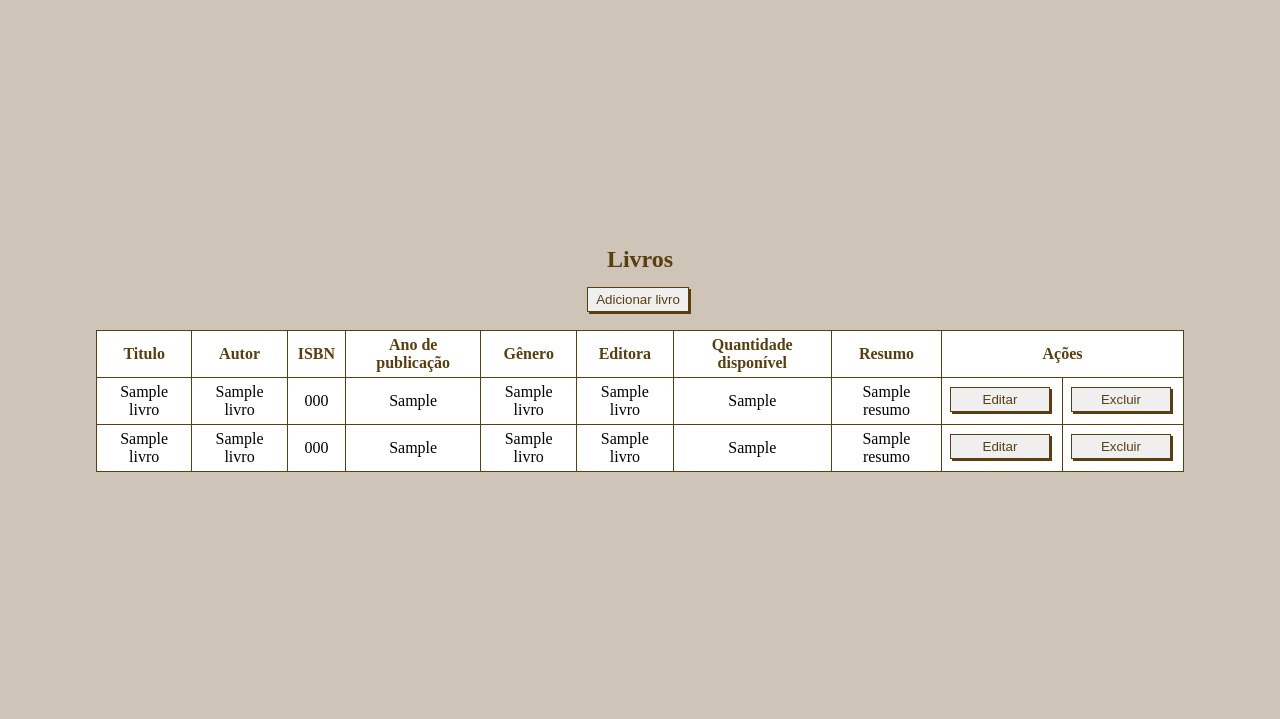
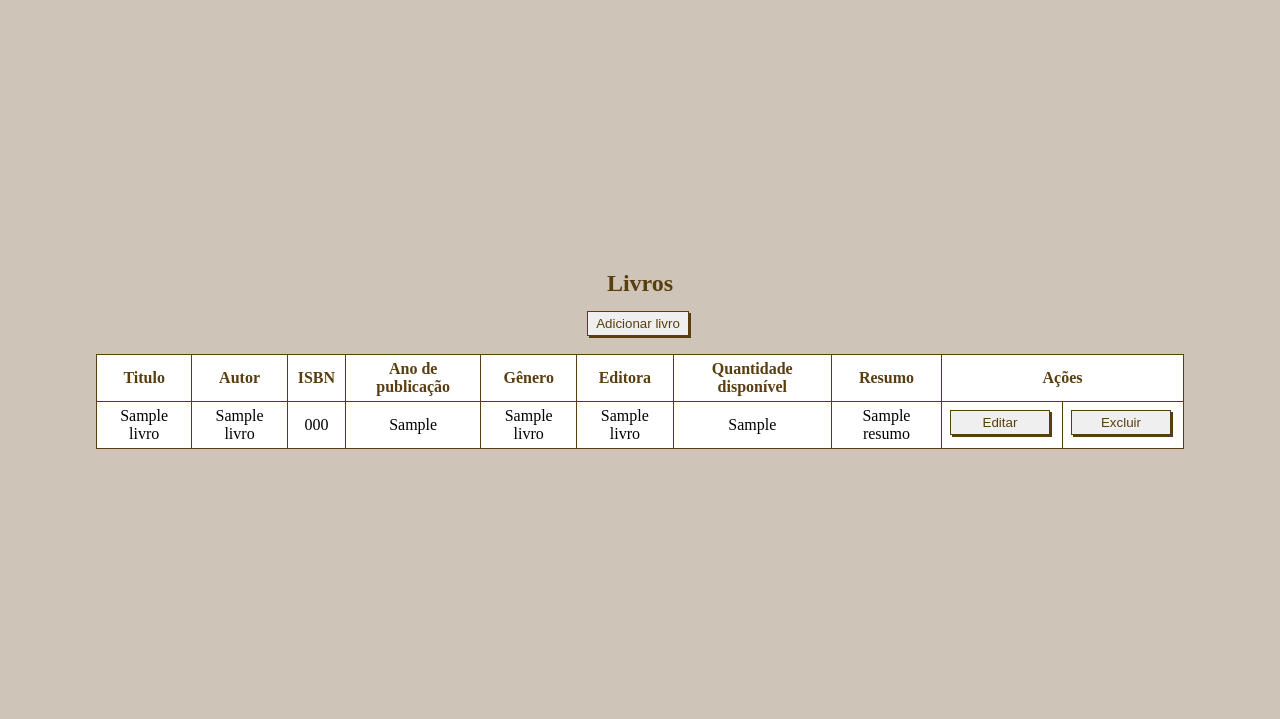
Before and after one commit to anaclaraa1/biblioteca, a Flask app: template templates/livros/listar_livros.html in a window 1280 px wide. Shown: the part 81-800 px from the top of the page. Run offline with Flask 3, Linux system fonts and the light colour scheme; the template is opened without the code that fills it: most values are stand-ins (such as "Sample title", 1, 10 or a date in 2020).

Commit message:
Resolver conflito

```diff
--- a/templates/livros/listar_livros.html
+++ b/templates/livros/listar_livros.html
@@ -24,26 +24,11 @@ Livros
                     <th>Editora</th>
                     <th>Quantidade disponível</th>
                     <th>Resumo</th>
-                    <th colspan="2">Ações</th>
+                    <th colspan="3">Ações</th>
                 </tr>
             </thead>
             <tbody>
                 {% for livro in livros %}
-                    <tr>
-                        <td>{{ livro.Titulo }}</td>
-                        <td>{{ livro.Nome_autor or 'Não há' }} </td>
-                        <td>{{ livro.ISBN }}</td>
-                        <td>{{ livro.Ano_publicacao }}</td>
-                        <td>{{ livro.Nome_genero or 'Não há'  }}</td>
-                        <td>{{ livro.Nome_editora or 'Não há' }}</td>
-                        <td>{{ livro.Quantidade_disponivel }}</td>
-                        <td>{{ livro.Resumo or 'Não há' }}</td>
-                        <td><button><a href="{{ url_for('livro.editar_livro', livro_id=livro.ID_livro) }}">Editar</a></button></td>
-                        <td><button><a href="{{ url_for('livro.deletar_livros', livro_id=livro.ID_livro) }}">Excluir</a></button></td>
-                        {% if livro.Quantidade_disponivel >= 1 %}
-                            <td><button><a href="{{ url_for('emprestimo.register_emprestimo', livro_id=livro.ID_livro)}}">Reservar</a></button></td>
-                        {% endif %}
-                    </tr>
                     <tr>
                         <td>{{ livro.Titulo }}</td>
                         <td>{{ livro.Nome_autor or 'Não há' }} </td>
@@ -67,6 +52,13 @@ Livros
                                 </button>
                             </a>
                         </td>
+                        {% if livro.Quantidade_disponivel >= 1 %}
+                            <td>
+                                <a href="{{ url_for('emprestimo.register_emprestimo', livro_id=livro.ID_livro)}}">
+                                    <button>Reservar</button>
+                                </a>
+                            </td>
+                        {% endif %}
                     </tr>
                 {% endfor %}
             </tbody>
```
Lines whose indentation alone changed are shown as unchanged.
